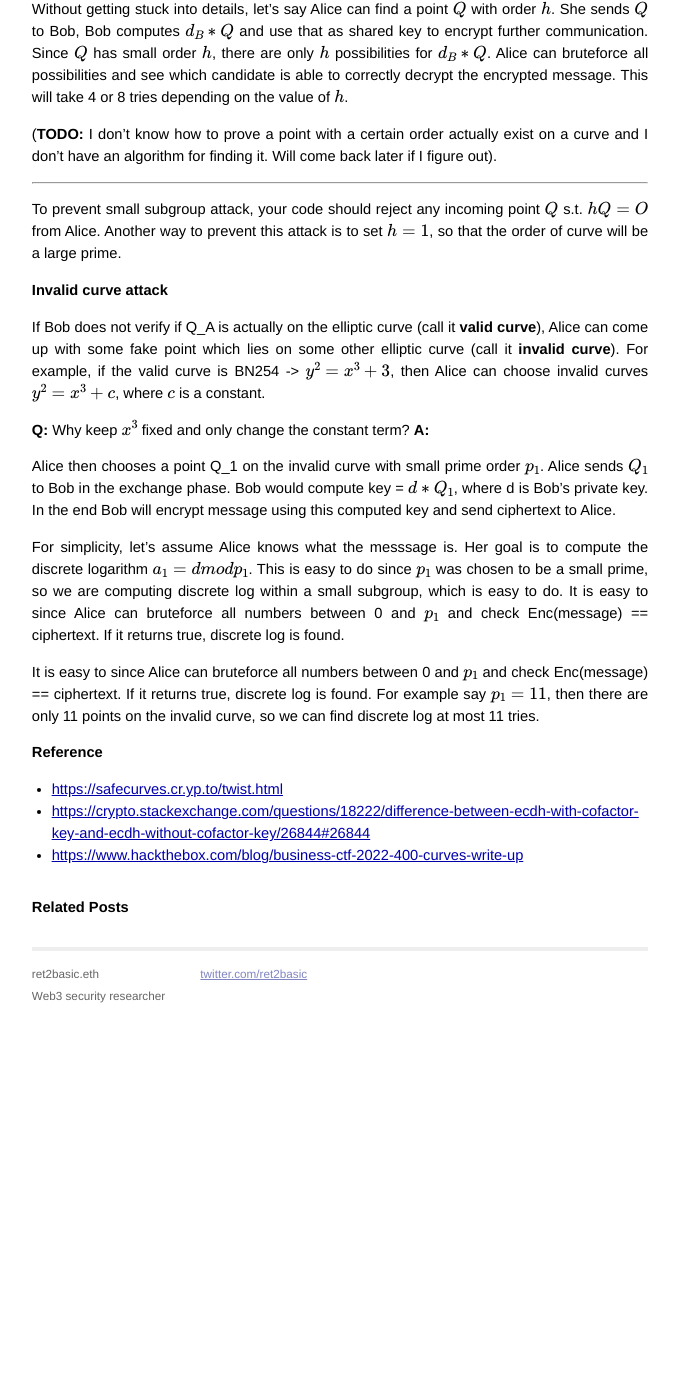
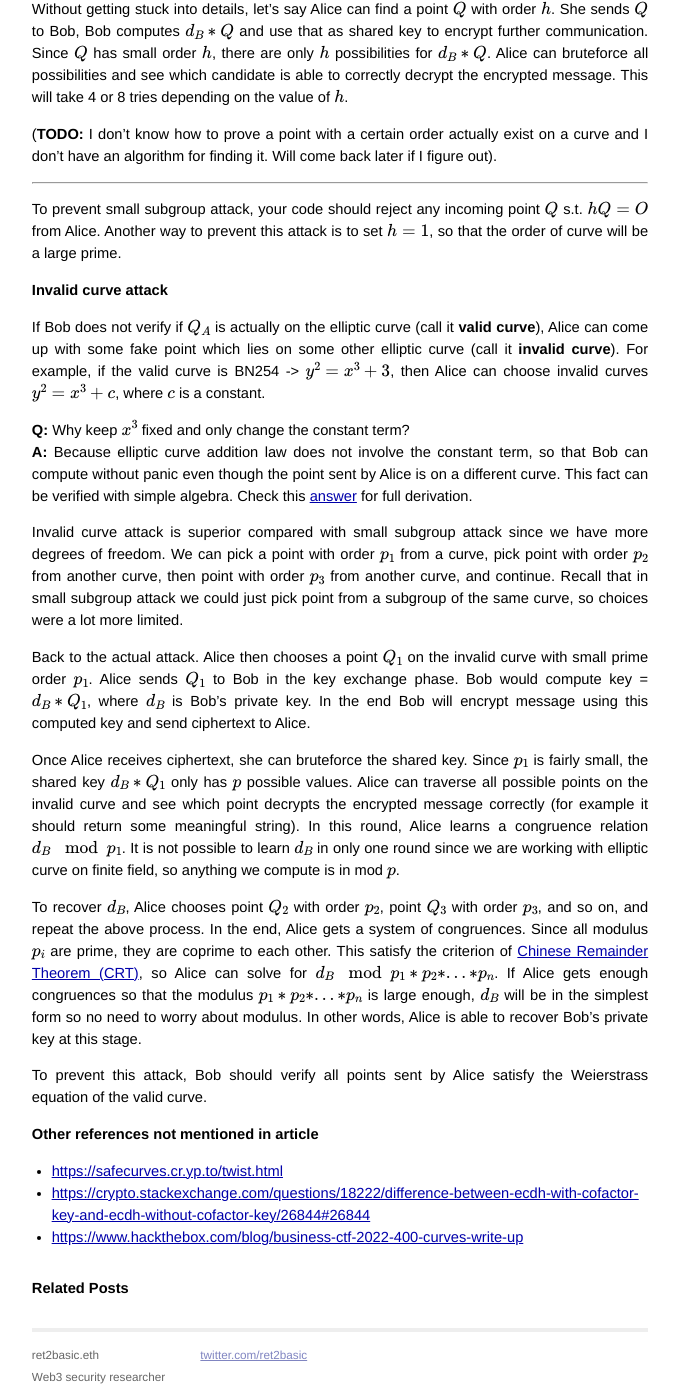
Before and after one commit to ret2basic/ret2basic.github.io, a Jekyll site: the page built from _posts/2024-04-12-elliptic-curve-attacks-small-subgroup.md, in a window 1280 px wide and 1400 px high, scrolled down 4663 px. Shown: the whole window, without its empty margins (300-980 px from the left). Built offline with Jekyll 4.4.1, drawn with Linux system fonts in a browser that asks for light colours; formulas are drawn with MathJax 3; before the commit the page ends 5681 px from its top, so only the background shows below that; some of the changed text lies outside the part shown.

Commit message:
final draft

```diff
--- a/_posts/2024-04-12-elliptic-curve-attacks-small-subgroup.md
+++ b/_posts/2024-04-12-elliptic-curve-attacks-small-subgroup.md
@@ -115,18 +115,22 @@ To prevent small subgroup attack, your code should reject any incoming point $$Q
 
 # Invalid curve attack
 
-If Bob does not verify if Q_A is actually on the elliptic curve (call it **valid curve**), Alice can come up with some fake point which lies on some other elliptic curve (call it **invalid curve**). For example, if the valid curve is BN254 -> $$y^2 = x^3 + 3$$, then Alice can choose invalid curves $$y^2 = x^3 + c$$, where $$c$$ is a constant.
+If Bob does not verify if $$Q_A$$ is actually on the elliptic curve (call it **valid curve**), Alice can come up with some fake point which lies on some other elliptic curve (call it **invalid curve**). For example, if the valid curve is BN254 -> $$y^2 = x^3 + 3$$, then Alice can choose invalid curves $$y^2 = x^3 + c$$, where $$c$$ is a constant.
 
-**Q:** Why keep $$x^3$$ fixed and only change the constant term?
-**A:**
+**Q:** Why keep $$x^3$$ fixed and only change the constant term?\
+**A:** Because elliptic curve addition law does not involve the constant term, so that Bob can compute without panic even though the point sent by Alice is on a different curve. This fact can be verified with simple algebra. Check this [answer](https://crypto.stackexchange.com/a/88637/44397) for full derivation.
 
-Alice then chooses a point Q_1 on the invalid curve with small prime order $$p_1$$. Alice sends $$Q_1$$ to Bob in the exchange phase. Bob would compute key = $$d * Q_1$$, where d is Bob's private key. In the end Bob will encrypt message using this computed key and send ciphertext to Alice.
+Invalid curve attack is superior compared with small subgroup attack since we have more degrees of freedom. We can pick a point with order $$p_1$$ from a curve, pick point with order $$p_2$$ from another curve, then point with order $$p_3$$ from another curve, and continue. Recall that in small subgroup attack we could just pick point from a subgroup of the same curve, so choices were a lot more limited.
 
-For simplicity, let's assume Alice knows what the messsage is. Her goal is to compute the discrete logarithm $$a_1 = d mod p_1$$. This is easy to do since $$p_1$$ was chosen to be a small prime, so we are computing discrete log within a small subgroup, which is easy to do. It is easy to since Alice can bruteforce all numbers between 0 and $$p_1$$ and check Enc(message) == ciphertext. If it returns true, discrete log is found.
+Back to the actual attack. Alice then chooses a point $$Q_1$$ on the invalid curve with small prime order $$p_1$$. Alice sends $$Q_1$$ to Bob in the key exchange phase. Bob would compute key = $$d_B * Q_1$$, where $$d_B$$ is Bob's private key. In the end Bob will encrypt message using this computed key and send ciphertext to Alice.
 
-It is easy to since Alice can bruteforce all numbers between 0 and $$p_1$$ and check Enc(message) == ciphertext. If it returns true, discrete log is found. For example say $$p_1 = 11$$, then there are only 11 points on the invalid curve, so we can find discrete log at most 11 tries.
+Once Alice receives ciphertext, she can bruteforce the shared key. Since $$p_1$$ is fairly small, the shared key $$d_B * Q_1$$ only has $$p$$ possible values. Alice can traverse all possible points on the invalid curve and see which point decrypts the encrypted message correctly (for example it should return some meaningful string). In this round, Alice learns a congruence relation $$d_B \mod p_1$$. It is not possible to learn $$d_B$$ in only one round since we are working with elliptic curve on finite field, so anything we compute is in mod $$p$$.
 
-# Reference
+To recover $$d_B$$, Alice chooses point $$Q_2$$ with order $$p_2$$, point $$Q_3$$ with order $$p_3$$, and so on, and repeat the above process. In the end, Alice gets a system of congruences. Since all modulus $$p_i$$ are prime, they are coprime to each other. This satisfy the criterion of [Chinese Remainder Theorem (CRT)](https://crypto.stanford.edu/pbc/notes/numbertheory/crt.html), so Alice can solve for $$d_B \mod p_1*p_2*...*p_n$$. If Alice gets enough congruences so that the modulus $$p_1*p_2*...*p_n$$ is large enough, $$d_B$$ will be in the simplest form so no need to worry about modulus. In other words, Alice is able to recover Bob's private key at this stage.
+
+To prevent this attack, Bob should verify all points sent by Alice satisfy the Weierstrass equation of the valid curve.
+
+# Other references not mentioned in article
 
 - [https://safecurves.cr.yp.to/twist.html](https://safecurves.cr.yp.to/twist.html)
 - [https://crypto.stackexchange.com/questions/18222/difference-between-ecdh-with-cofactor-key-and-ecdh-without-cofactor-key/26844#26844](https://crypto.stackexchange.com/questions/18222/difference-between-ecdh-with-cofactor-key-and-ecdh-without-cofactor-key/26844#26844)
```
Also changed, not shown: other parts of _posts/2024-04-12-elliptic-curve-attacks-small-subgroup.md (+2 -2 lines).
